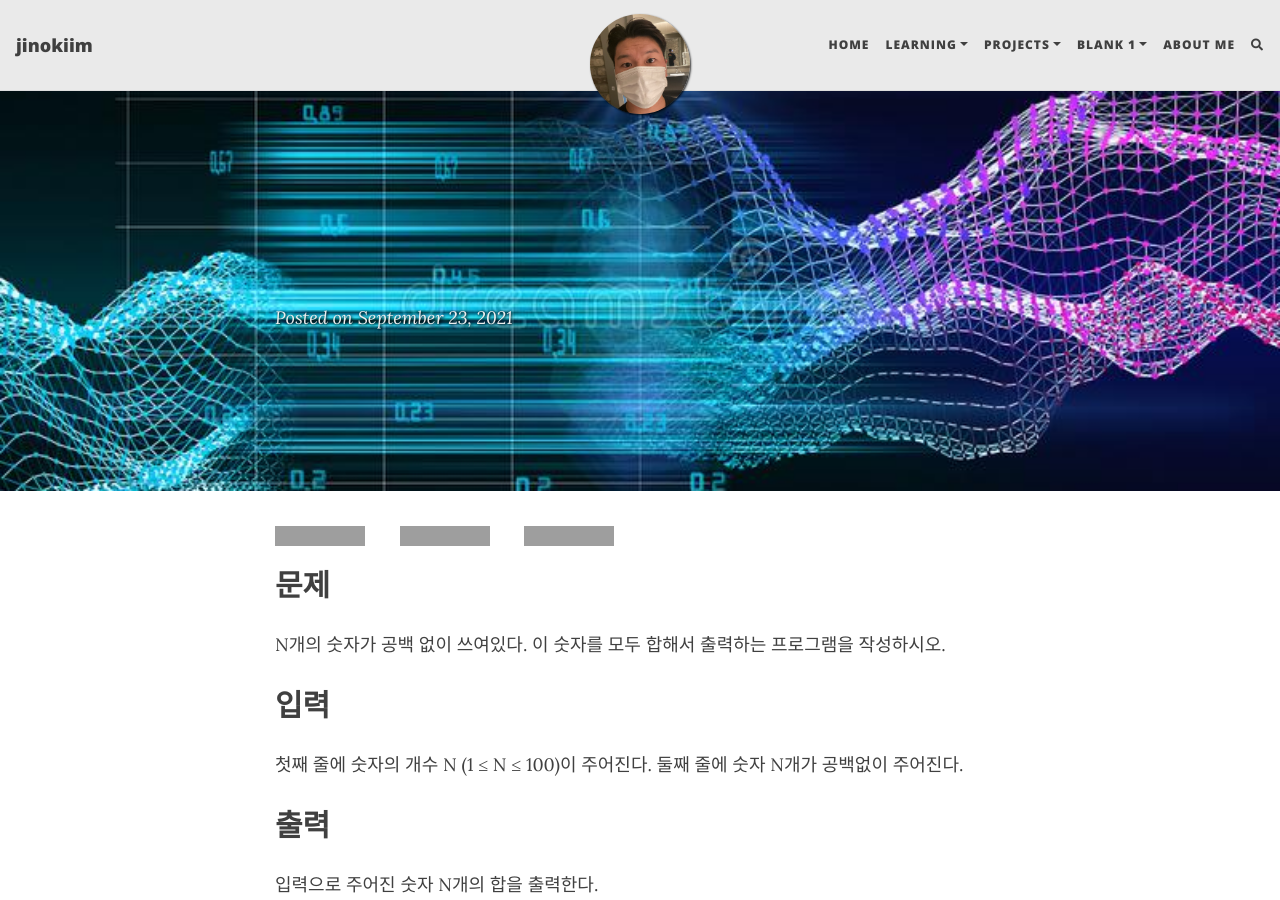
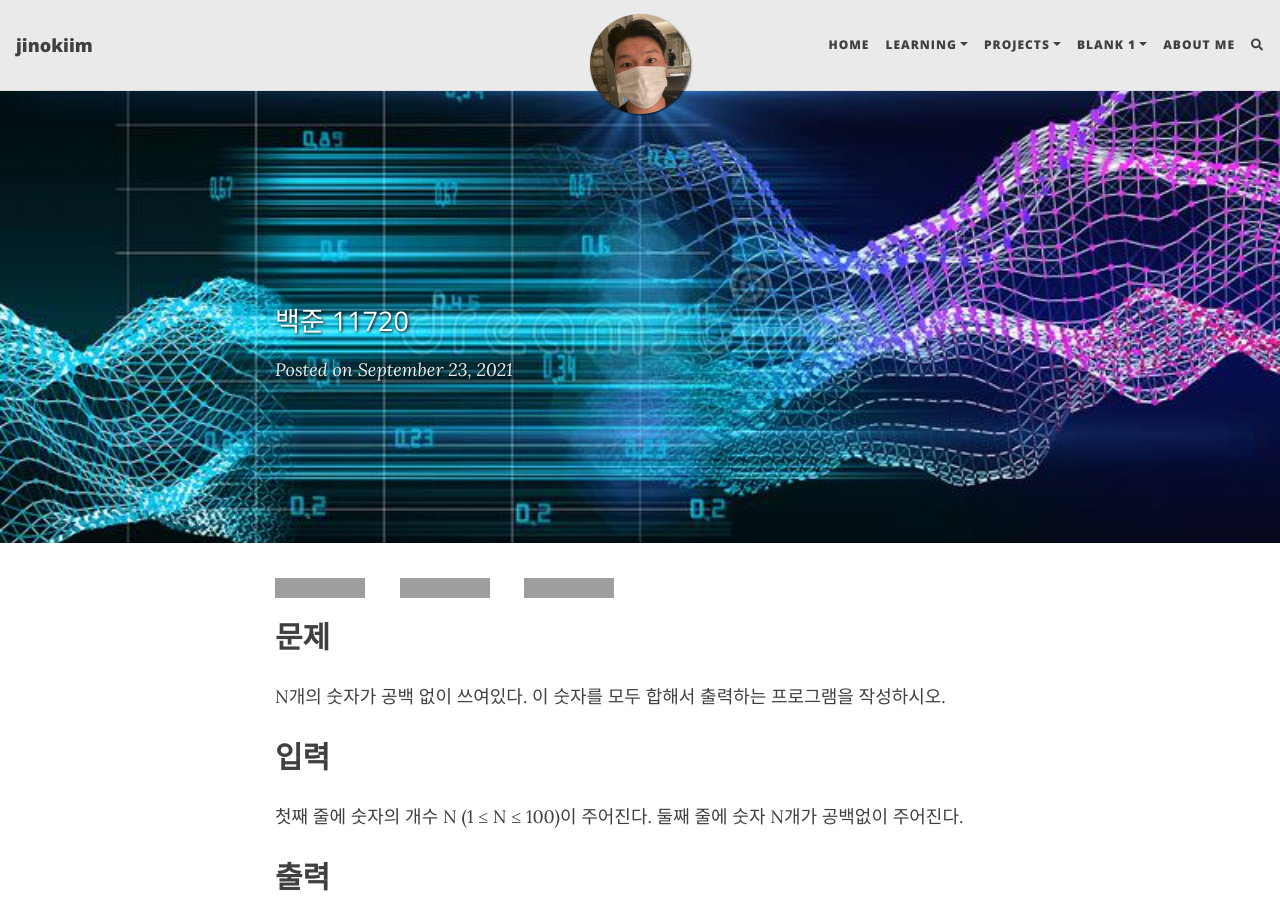
Before and after one commit to jinokiim/jinokiim.github.io, a Jekyll site: the page built from post_algorithmstudy/_posts/2021-09-23-백준 11720.md, in a window 1280 px wide and 900 px high. Built offline with Jekyll 4.4.1, drawn with Linux system fonts in a browser that asks for light colours; nearby versions of some CDN libraries; comment, search, counter and statistics services are not loaded; grey boxes are pictures that could not be loaded.

Commit message:
Update 2021-09-23-백준 11720.md

```diff
--- a/post_algorithmstudy/_posts/2021-09-23-백준 11720.md
+++ b/post_algorithmstudy/_posts/2021-09-23-백준 11720.md
@@ -1,7 +1,7 @@
 ---
 layout: post
 title: 숫자의 합
-subtitle:
+subtitle: 백준 11720
 gh-repo: jinokiim/jinokiim.github.io
 gh-badge: [star, fork, follow]
 thumbnail-img: /assets/img/algorithmstudy/algorithmthumbnail.png
```
